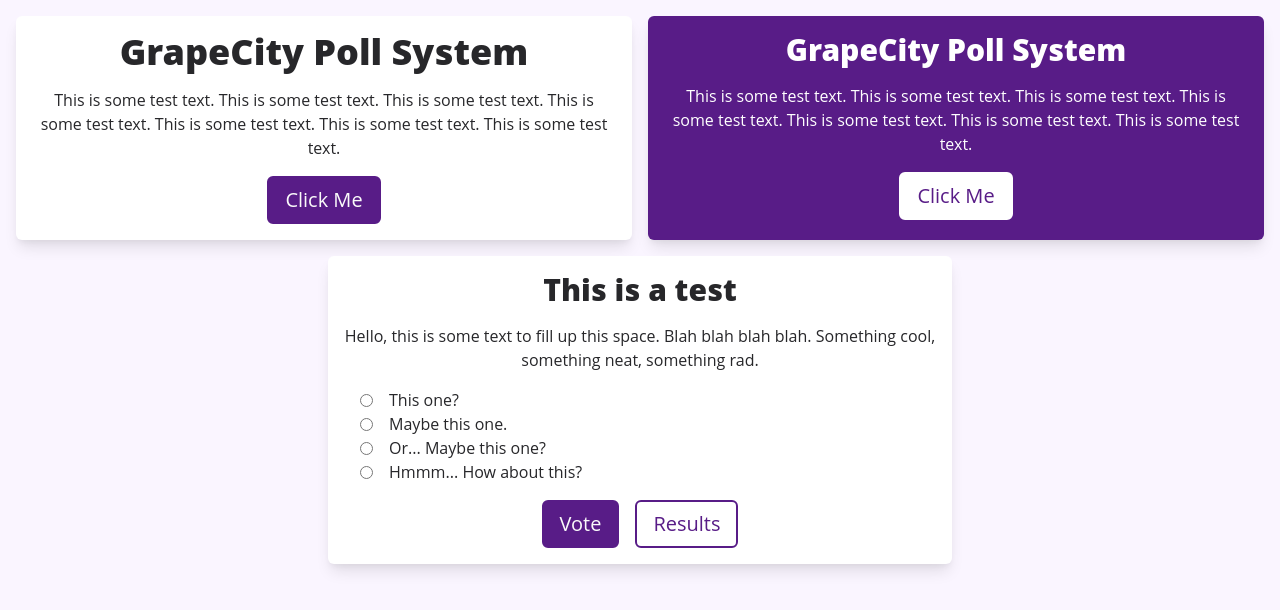
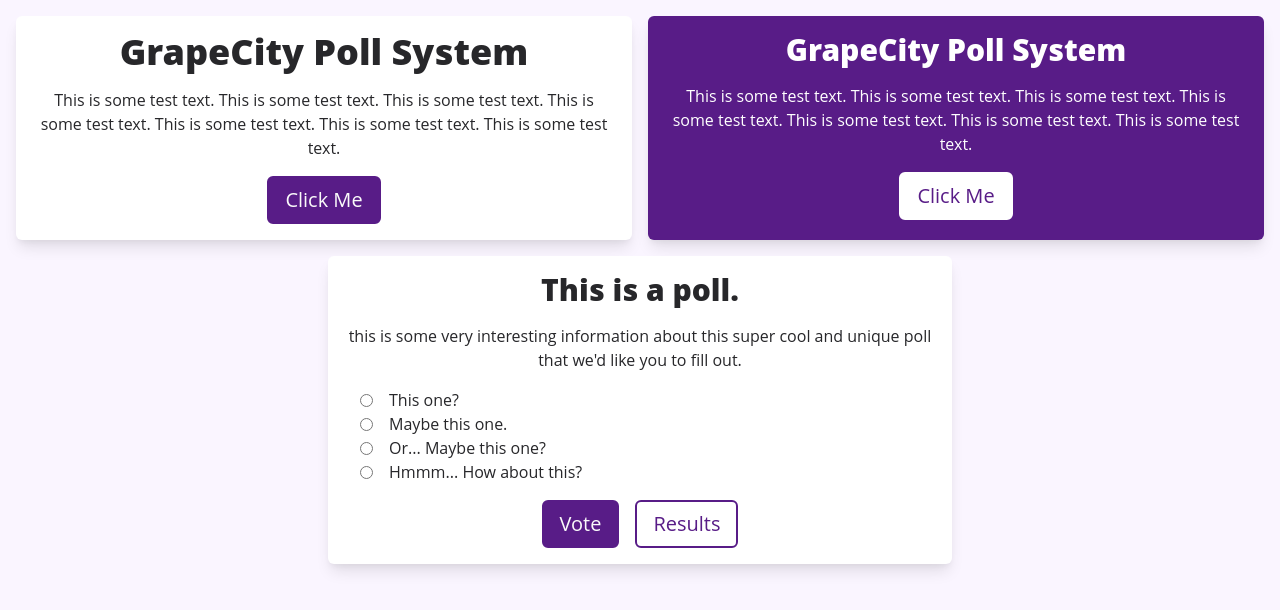
Before and after one commit to TylerBarlock/gcCE-Survey, a React (Create React App) app: page / in a window 1280 px wide. Shown: the top 610 px of the page. Built offline with nearby package versions, Linux system fonts and the light colour scheme.

Commit message:
pollData object for all data for a poll

```diff
--- a/src/Components/Poll/PollAnswer.js
+++ b/src/Components/Poll/PollAnswer.js
@@ -1,9 +1,16 @@
+//Main component for answering a poll
+
 import React, { useState } from "react";
 import PollAnswerOption from "./PollAnswerOption";
 
 const PollAnswer = () => {
   //Dummy data for answer options
-  const answerOptions = [
+
+  const pollData =
+    {
+      title: "This is a poll.",
+      description: "this is some very interesting information about this super cool and unique poll that we'd like you to fill out.",
+      answerOptions: [
         {
           id: 1,
           text: "This one?",
@@ -20,7 +27,17 @@ const PollAnswer = () => {
           id: 4,
           text: "Hmmm... How about this?",
         },
-  ];
+      ],
+      options:
+      {
+        private: false,
+        multiple: false,
+        login: false,
+        ipcheck: false,
+      }
+    };
+
+  console.log(pollData.answerOptions[0].text);
 
   const [checkedAnswer, setCheckedAnswer] = useState("");
 
@@ -39,20 +56,19 @@ const PollAnswer = () => {
 
   return (
     <div>
-      <h2 className="mb-4 text-center">This is a test</h2>
+      <h2 className="mb-4 text-center">{pollData.title}</h2>
       <p className="mb-4 text-center">
-        Hello, this is some text to fill up this space. Blah blah blah blah.
-        Something cool, something neat, something rad.
+        {pollData.description}
       </p>
       <form onSubmit={submitAnswersHandler}>
         <div className="mb-4">
           {/*Display a PollAnswerOption component for each answerOption*/}
-          {answerOptions.map((option) => (
+          {pollData.answerOptions.map((option) => (
             <PollAnswerOption
               key={option.id}
               id={option.id}
               text={option.text}
-              isChecked={checkedAnswer === option.id.toString()}
+              isChecked={Number(checkedAnswer) === option.id}
               onAnswerChanged={answerChangeHandler}
             />
           ))}
--- a/src/Components/Poll/PollAnswerOption.js
+++ b/src/Components/Poll/PollAnswerOption.js
@@ -1,3 +1,5 @@
+//Component for individual answer option items (radio buttons/checkboxes)
+
 import React, { useState } from "react";
 
 const PollAnswerOption = (props) => {
```
Lines whose indentation alone changed are shown as unchanged.
